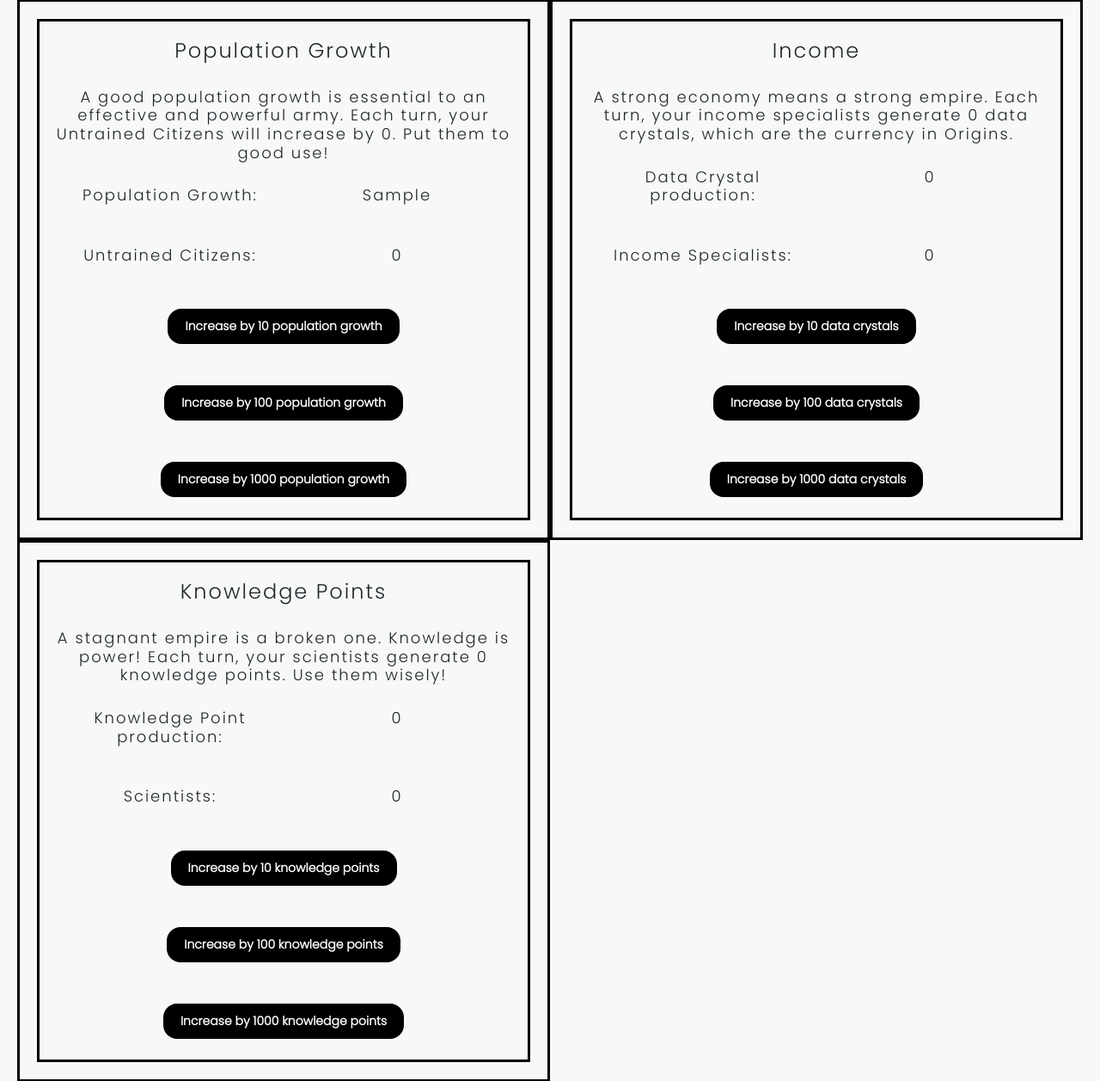
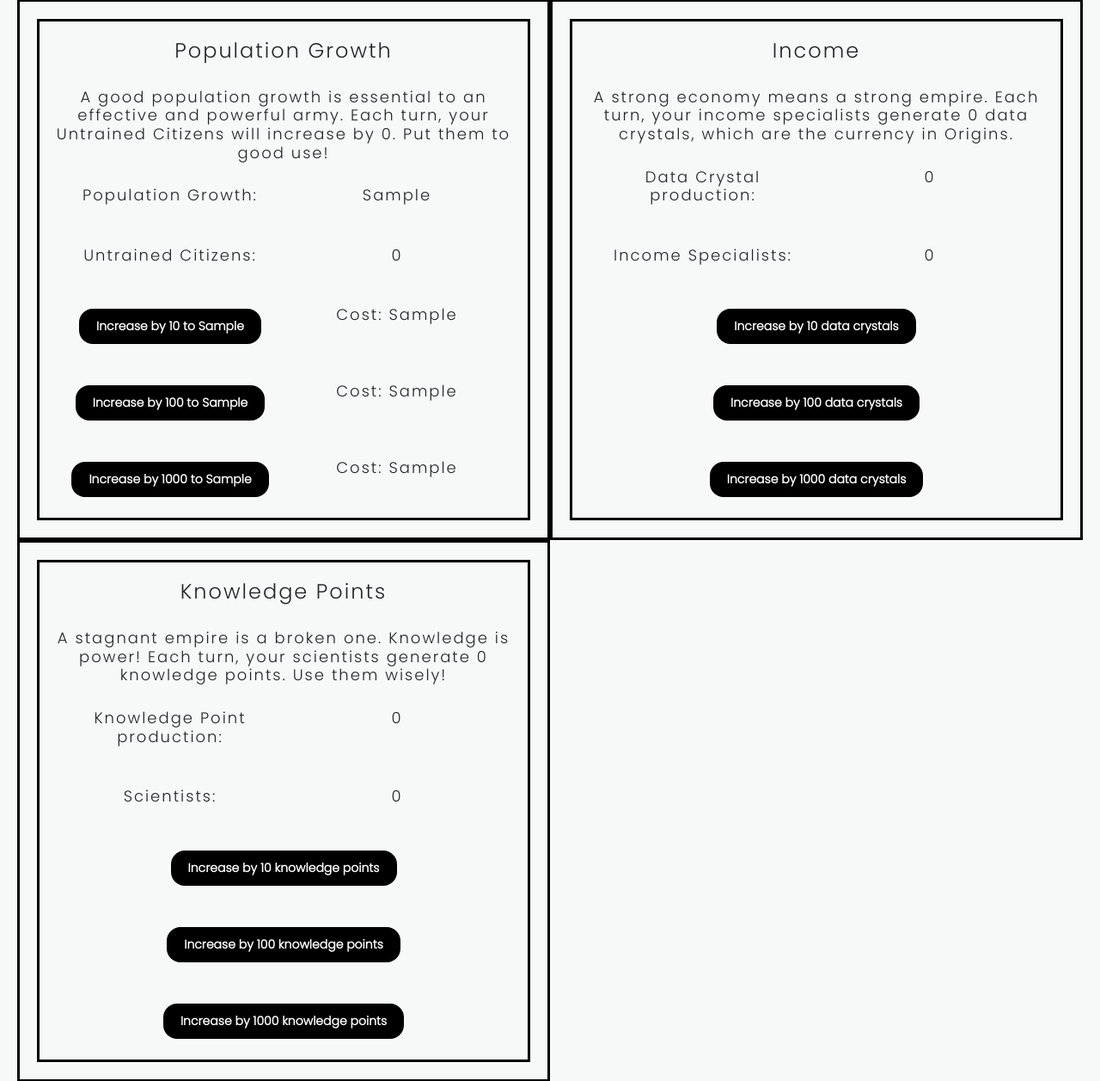
Before and after one commit to Dan-Matthews-23/origin, a Django app: template production/templates/production/production.html in a window 1280 px wide. Shown: the part 296-1553 px from the top of the page at 86% size. Run offline with Django 5.2, Linux system fonts and the light colour scheme; the template is opened without the code that fills it: most values are stand-ins (such as "Sample title", 1, 10 or a date in 2020); some libraries are stand-ins or nearby versions.

Commit message:
UPDATED production views and models, UPDATED settings with base pop costing

```diff
--- a/origin/settings.py
+++ b/origin/settings.py
@@ -166,3 +166,8 @@ STATIC_ROOT = os.path.join(BASE_DIR, 'staticfiles')
 # https://docs.djangoproject.com/en/5.0/ref/settings/#default-auto-field
 
 DEFAULT_AUTO_FIELD = 'django.db.models.BigAutoField'
+
+
+
+
+BASE_POP_INCREASE_COST = 2000
--- a/production/templates/production/production.html
+++ b/production/templates/production/production.html
@@ -42,30 +42,34 @@
                     <div class="col">
                         <form method="POST" action="{% url 'increasePopGrowth' %}">
                             {% csrf_token %}
-                            <button type="submit" class="submit-btn-black" name="growth" value="10">Increase by 10
-                                population
-                                growth</button>
+                            <button type="submit" class="submit-btn-black" name="growth" value="10">Increase by 10 to {{getPopGrowthByTen}}</button>
                         </form>
+                    </div>
+                    <div class="col">
+                        <h3 class="standard-table-text">Cost: {{increaseProjectionByTen}}</h3>
+                    </div>
+
+                </div>
+                <div class="row lg-padding">
+                    <div class="col">
+                        <form method="POST" action="{% url 'increasePopGrowth' %}">
+                            {% csrf_token %}
+                            <button type="submit" class="submit-btn-black" name="growth" value="100">Increase by 100 to {{getPopGrowthByHundred}}</button>
+                        </form>
+                    </div>
+                    <div class="col">
+                        <h3 class="standard-table-text">Cost: {{increaseProjectionByHundred}}</h3>
                     </div>
                 </div>
                 <div class="row lg-padding">
                     <div class="col">
                         <form method="POST" action="{% url 'increasePopGrowth' %}">
                             {% csrf_token %}
-                            <button type="submit" class="submit-btn-black" name="growth" value="100">Increase by 100
-                                population
-                                growth</button>
+                            <button type="submit" class="submit-btn-black" name="growth" value="1000">Increase by 1000 to {{getPopGrowthByThousand}}</button>
                         </form>
                     </div>
-                </div>
-                <div class="row lg-padding">
                     <div class="col">
-                        <form method="POST" action="{% url 'increasePopGrowth' %}">
-                            {% csrf_token %}
-                            <button type="submit" class="submit-btn-black" name="growth" value="1000">Increase by 1000
-                                population
-                                growth</button>
-                        </form>
+                        <h3 class="standard-table-text">Cost: {{increaseProjectionByThousand}}</h3>
                     </div>
                 </div>
             </div>
```
Also changed, not shown: production/views.py (+31 -13 lines).
